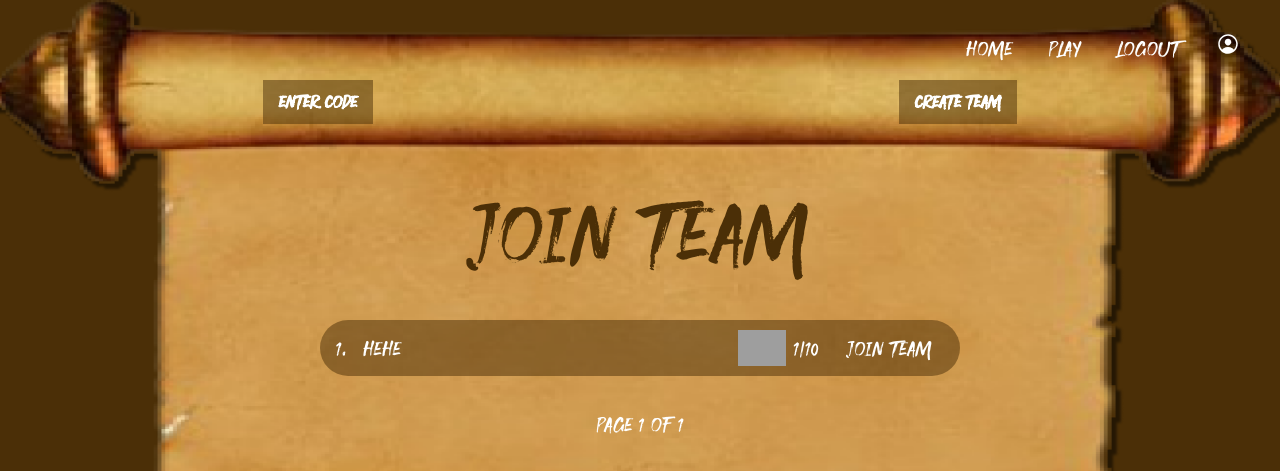
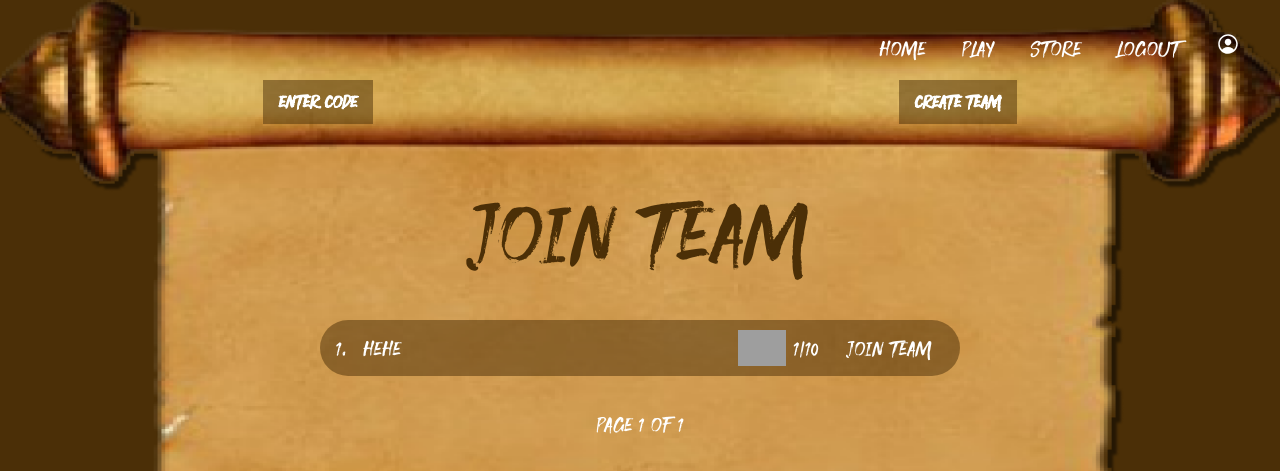
Before and after one commit to Ray1457/cw-hack-dpsr, a Flask app: page /clans/1 in a window 1280 px wide. Shown: the top 471 px of the page. Run offline with Flask 3, Linux system fonts and the light colour scheme; a user stored in the database is signed in; some libraries are stand-ins or nearby versions; grey boxes are pictures that could not be loaded.

Commit message:
Update base.html

```diff
--- a/Tool/templates/base.html
+++ b/Tool/templates/base.html
@@ -80,6 +80,7 @@
             <a href="{{ url_for('home') }}" class="text-white hover:text-gray-300 px-4 py-2">Home</a>
             {% if current_user.is_authenticated %}
             <a href="{{url_for('play')}}" class="text-white hover:text-gray-300 px-4 py-2">Play</a>
+            <a href="{{url_for('shop')}}" class="text-white hover:text-gray-300 px-4 py-2">Store</a>
             <a href="{{url_for('logout')}}" class="text-white hover:text-gray-300 px-4 py-2">Logout</a>
             <a href="{{ url_for('profile')}}" class="text-white hover:text-gray-300 px-4 py-2"><ion-icon name="person-circle-outline"></ion-icon></a>
             {% else %}
```
